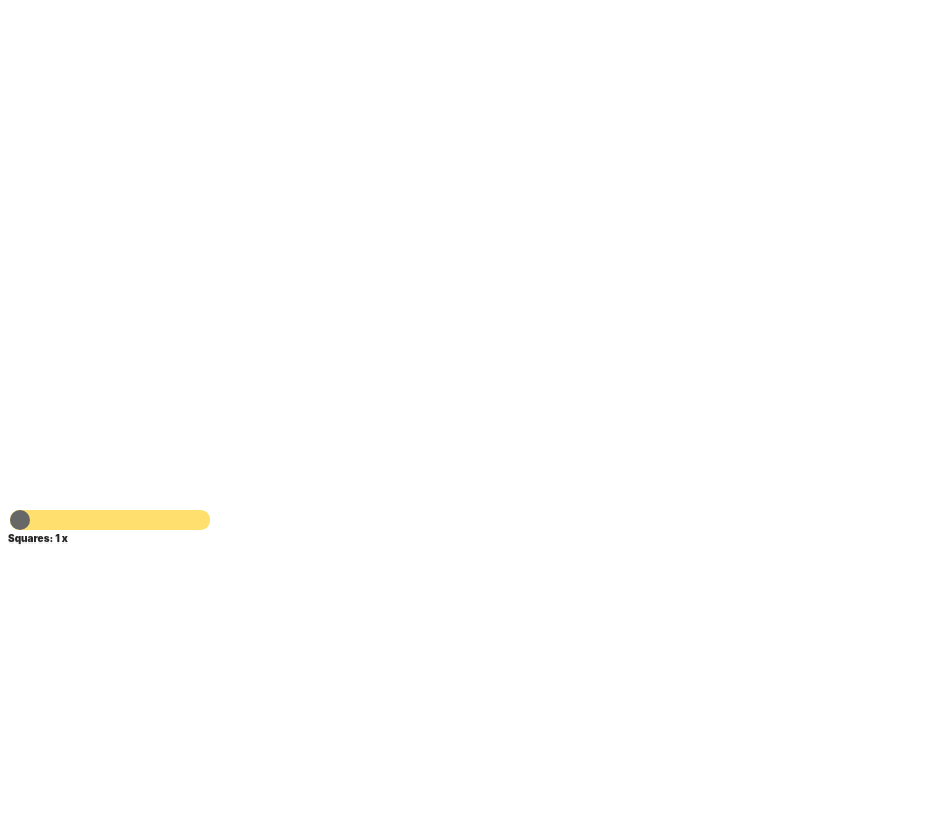
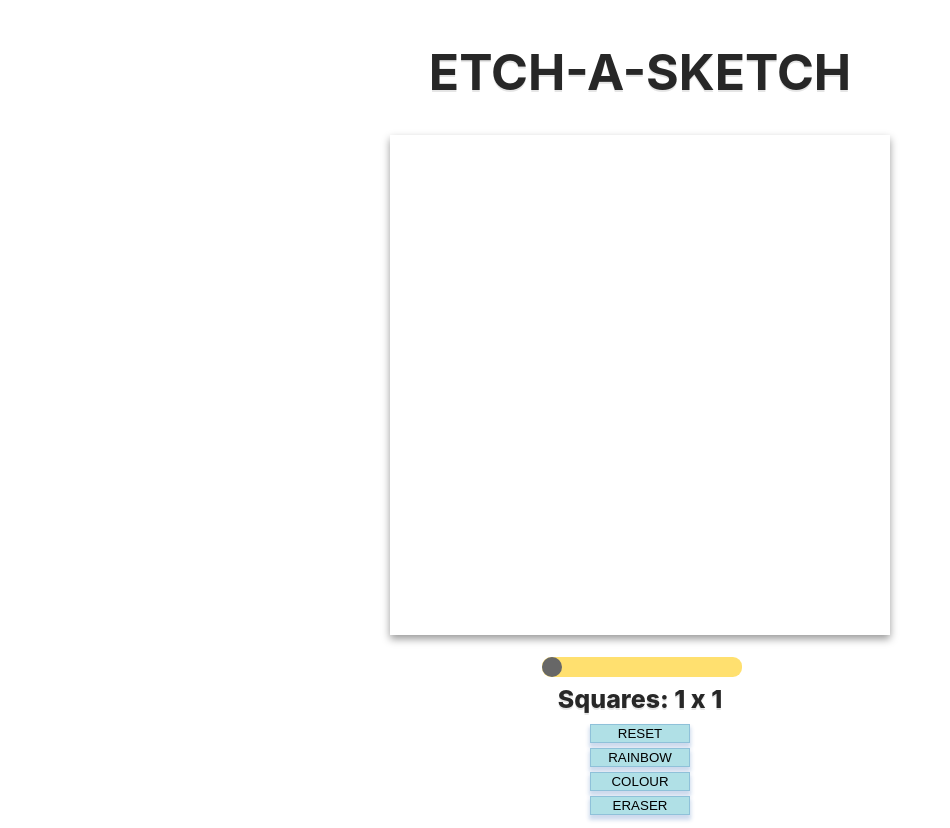
Before and after one commit to fintonius/etch_a_sketch, a plain HTML site: page index.html in a window 1280 px wide. Shown: the whole page, without its empty margins (0-950 px from the left). Before the commit the page ends 800 px from the top, so only its background shows below. Drawn offline with Linux system fonts and the light colour scheme.

Commit message:
sort of have the rainbow function working but not properly :(

```diff
--- a/index.html
+++ b/index.html
@@ -9,12 +9,20 @@
     </head>
 
     <body>
+
         <div id="container" class="container">
+            <header class="header">
+                <h1 class="title">ETCH-A-SKETCH</h1>
+            </header>
             <div id="wrapper" class="wrapper"></div>
             <div class="slideBar">
-                <input type="range" min="1" max="100" value="1" class="slider" id="userInput">
+                <input type="range" min="1" max="100" value="1" class="slider" id="slider">
             </div>
-            <div>Squares: <span id="output"> </span> x <span id="output"></span></div>
+            <div class="squares">Squares: <span id="output1">...</span> x <span id="output2">...</span></div>
+            <button class="button" onclick="resetFunction()">RESET</button>
+            <button class="button" id="rainbow" onclick="rainbowClick()">RAINBOW</button>
+            <button class="button" id="colour">COLOUR</button>
+            <button class="button" id="eraser">ERASER</button>
         </div>
     </body>
 
--- a/script.js
+++ b/script.js
@@ -12,14 +12,41 @@
 
 //var userNumber = prompt('How many squares?');
 //var squareNumber = userNumber * userNumber;
-var slider = document.getElementById("userInput");
-var output = document.getElementById("output");
-output.innerHTML = slider.value;
+var slider = document.getElementById("slider");
+var output1 = document.getElementById("output1");
+var output2 = document.getElementById("output2");
+var box = document.getElementById('wrapper');
+var rainbowButton = document.getElementById("rainbow");
+var rainbow = '';
+var eraser = ''; //the button should stay 'clicked' for this. 'Unclicking' reverts to colouring
 var userNumber = slider.value;
+output1.textContent = slider.value;
+output2.textContent = slider.value;
 
+//Using a class for 'output' returns an array which was overly complicated to add the slider value to
+//so just went with 2 id instead.
 slider.oninput = function () {
-    output.innerHTML = this.value;
+    output1.textContent = this.value;
+    output2.textContent = this.value;
 }
+
+slider.onchange = function () {
+    userNumber = this.value;
+    createGrid();
+}
+function rainbowClick() {
+    rainbow = 'true';
+    createGrid();
+}
+function rainbowDiv() {
+
+   var redDiv = document.createElement('div');
+   redDiv.className = 'square';
+   redDiv.addEventListener("mouseover", function(event) {
+       event.target.style.backgroundColor = "red";
+   });
+   return redDiv;
+};
 
 function createDiv() {
     var squareDiv = document.createElement('div');
@@ -30,20 +57,33 @@ function createDiv() {
     return squareDiv;
 };
 
+//only 'resizing' grid should reset? Changing colour should keep current drawing
 function createGrid() {
-    var box = document.getElementById('wrapper')
+    box.innerHTML = ``;
     let myDivs = [];
     let i = 0;
     wrapper.style.gridTemplateColumns = `repeat(${userNumber}, 1fr)`
     wrapper.style.gridTemplateRows = `repeat(${userNumber}, 1fr)`
 
+    if (rainbow === 'true') {
+        console.log('getting there');
+        for (i; i <= userNumber * userNumber; i++) {
+            myDivs.push(rainbowDiv());
+            box.appendChild(myDivs[i]);
+        }
+    } else {
     for (i; i <= userNumber * userNumber; i++) {
         myDivs.push(createDiv());
         box.appendChild(myDivs[i]);
     }
+    }
+}
 
+function resetFunction() {
+    box.innerHTML = ``;
+
+    createGrid();
 }
 
 createGrid();
-
 console.log(userNumber);
--- a/style.css
+++ b/style.css
@@ -10,20 +10,53 @@
     /* A system font stack so things load nice and quick! */
     font-family: -apple-system, BlinkMacSystemFont, "Segoe UI", Roboto, Helvetica,
       Arial, sans-serif, "Apple Color Emoji", "Segoe UI Emoji", "Segoe UI Symbol";
-    font-weight: 900;
-    font-size: 10px;
+    font-weight: 800;
+    font-size: 25px;
     color: var(--black);
-    text-shadow: 0 2px 0 rgba(0, 0, 0, 0.07);
+    text-shadow: 0 2px 0 rgba(0, 0, 0, 0.1);
   }
+  #container {
+      display: grid;
+
+  }
+/*the above taken from Wes Bos' CSS Grid tutorials */
 
 #wrapper {
     display: grid;
+    margin: auto;
     width: 500px;
     height: 500px;
+    border: solid 1px var(grey);
+    box-shadow: 0 4px 8px 0 rgba(0, 0, 0, 0.4);
+
+}
+.button {
+    margin: auto;
+    display: grid;
+    width: 100px;
+    height: auto;
+    margin-bottom: 5px;
+    border: solid 1px rgba(11, 73, 167, .2);
+    box-shadow: 0 4px 4px 1px rgba(11, 73, 167, 0.2);
+    background-color: powderblue;
+    opacity: 1;
+    -webkit-transition: .2s;
+    transition: opacity .2s;
+}
+.button:hover {
+    opacity: .7;
+}
+
+.header {
+    margin: auto;
 }
 
 .slideBar {
+    margin: auto;
+    margin-bottom: 5px;
+    display: grid;
     width: 200px;
+    padding-top: 20px;
 }
 
 .slider {
@@ -40,6 +73,10 @@
 
 .slider:hover {
     opacity: 1;
+}
+.squares {
+    margin: auto;
+    margin-bottom: 10px;
 }
 
 .slider::-webkit-slider-thumb {
```
